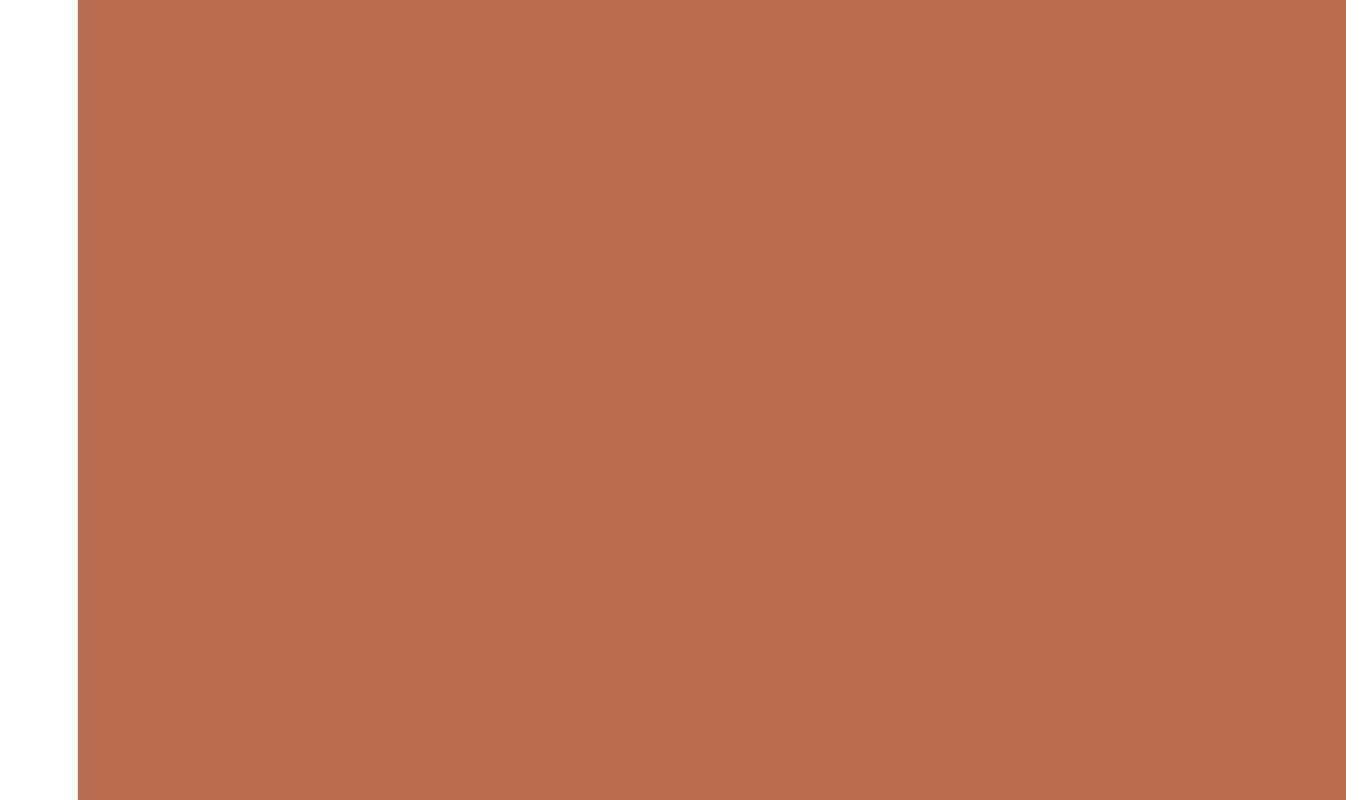
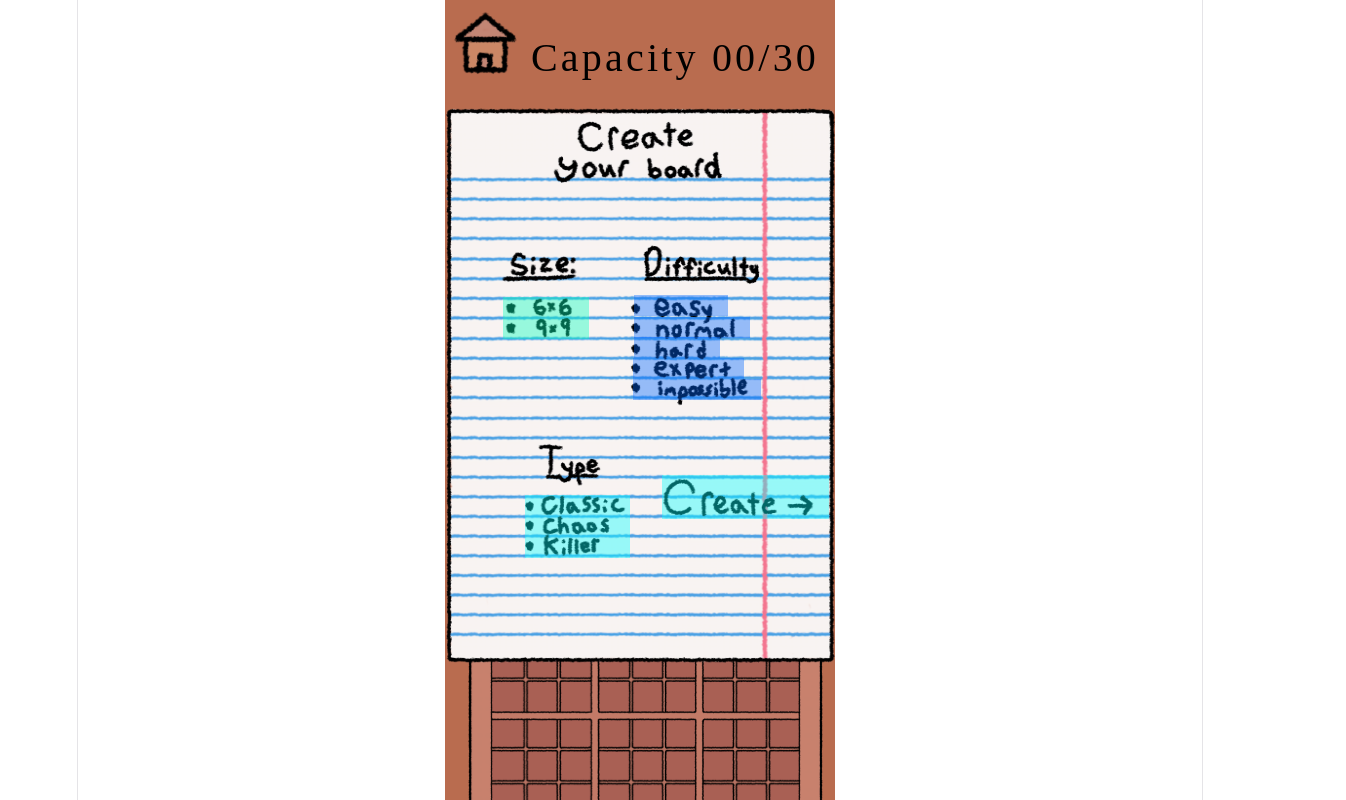
Before and after one commit to AliDAndrea/sugokuSudoku, a React (Vite) app in the folder Sugoku-Sudoku/: page /board-creator in a window 1280 px wide. Shown: the top 800 px of the page, 1346 px wide, since content can reach past the window. Built offline with nearby package versions, Linux system fonts and the light colour scheme.

Commit message:
boardcreatorStyled

```diff
--- a/Sugoku-Sudoku/src/BoardCreatorPage.jsx
+++ b/Sugoku-Sudoku/src/BoardCreatorPage.jsx
@@ -5,53 +5,62 @@ import * as images from './figmages/index.js'
 
 export default function BoardCreatorPage() {
   return (
-    <div className="min-w-screen min-h-screen overflow-hidden">
+    <div style={{backgroundColor: '#fff', width: '100%', maxWidth: '390px', aspectRatio: '390 / 844', position: 'relative', overflow: 'hidden', margin: '0 auto',}}>
+
       <img
         src={images.BgDesk}
-        className="w-[1268px] h-[881px] absolute -left-[409px] -top-1 max-w-none"
+        style={{ width: '1268px', height: '881px', position: 'absolute', left: '-409px', top: '-1px' }}
         alt="BGDeco"
       />
       <img
         src={images.Board6x6}
-        className="w-[366px] h-[362px] absolute left-[18px] top-[482px] max-w-none"
+        style={{ width: '366px', height: '362px', position: 'absolute', left: '18px', top: '482px' }}
         alt="Board6x6"
       />
       <img
         src={images.Board9x9}
-        className="w-[366px] h-[362px] absolute left-[18px] top-[482px] max-w-none"
+        style={{ width: '366px', height: '362px', position: 'absolute', left: '18px', top: '482px' }}
         alt="Board9x9"
       />
       <Link
         to="/"
         aria-label="Return to home page"
-        className="w-[67px] h-[69px] absolute left-[7px] top-2 block z-10"
+        style={{ width: '67px', height: '69px', position: 'absolute', left: '7px', top: '8px', display: 'block', zIndex: 10 }}
       >
         <img
           src={images.Mainmenubutton}
-          className="w-full h-full max-w-none"
+          style={{ width: '100%', height: '100%', maxWidth: 'none' }}
           alt="MainMenuButton"
         />
       </Link>
-      <p className="text-[#000] font-piedra text-[40px] w-[286px] h-[52px] absolute left-24 top-[27px] tracking-[0.08em]">
-        Capacity 08&#x2F;30
+      <p style={{ color: '#000', fontFamily: 'Piedra', fontSize: '40px', width: '100%', height: '52px', position: 'absolute', left: '35px', top: '45px', letterSpacing: '0.08em' }}>
+        Capacity 00/30
       </p>
-      <div className="w-full h-[555px] absolute left-0.5 top-[108px]">
+      <div style={{ width: '100%', height: '555px', position: 'absolute', left: '0.5px', top: '108px' }}>
         <img
           src={images.CreateBoard}
-          className="w-full h-[555px] absolute left-0 top-0 max-w-none"
+          style={{ width: '100%', height: '555px', position: 'absolute', left: '0', top: '0', maxWidth: 'none' }}
           alt="Background"
         />
-        <div className="opacity-40 bg-[#06FFFF] w-[86px] h-[21px] absolute left-[57px] top-[189px]"></div>
-        <div className="opacity-40 bg-[#06FFFF] w-[86px] h-[21px] absolute left-[57px] top-[210px]"></div>
-        <div className="opacity-40 bg-[#06FFFF] w-[94px] h-[21px] absolute left-[188px] top-[187px]"></div>
-        <div className="opacity-40 bg-[#06FFFF] w-[111px] h-[21px] absolute left-[187px] top-[250px]"></div>
-        <div className="opacity-40 bg-[#06FFFF] w-[116px] h-[21px] absolute left-[188px] top-52"></div>
-        <div className="opacity-40 bg-[#06FFFF] w-32 h-[21px] absolute left-[187px] top-[271px]"></div>
-        <div className="opacity-40 bg-[#06FFFF] w-[86px] h-[21px] absolute left-[188px] top-[229px]"></div>
-        <div className="opacity-40 bg-[#06FFFF] w-[105px] h-[21px] absolute left-[79px] top-[387px]"></div>
-        <div className="opacity-40 bg-[#06FFFF] w-[105px] h-[21px] absolute left-[79px] top-[408px]"></div>
-        <div className="opacity-40 bg-[#06FFFF] w-[167px] h-11 absolute left-[216px] top-[367px]"></div>
-        <div className="opacity-40 bg-[#06FFFF] w-[105px] h-[21px] absolute left-[79px] top-[429px]"></div>
+        {/* size selectors*/}
+        <div style={{ opacity: 0.4, backgroundColor: '#06FFbc', width: '86px', height: '21px', position: 'absolute', left: '57px', top: '189px' }}></div>
+        <div style={{ opacity: 0.4, backgroundColor: '#06FFbc', width: '86px', height: '21px', position: 'absolute', left: '57px', top: '210px' }}></div>
+
+        {/* difficulty selectors */}
+        <div style={{ opacity: 0.4, backgroundColor: '#06FF', width: '94px', height: '21px', position: 'absolute', left: '188px', top: '187px' }}></div>
+        <div style={{ opacity: 0.4, backgroundColor: '#06FF', width: '111px', height: '21px', position: 'absolute', left: '187px', top: '250px' }}></div>
+        <div style={{ opacity: 0.4, backgroundColor: '#06FF', width: '116px', height: '21px', position: 'absolute', left: '188px', top: '209px' }}></div>
+        <div style={{ opacity: 0.4, backgroundColor: '#06FF', width: '128px', height: '21px', position: 'absolute', left: '187px', top: '271px' }}></div>
+        <div style={{ opacity: 0.4, backgroundColor: '#06FF', width: '86px', height: '21px', position: 'absolute', left: '188px', top: '229px' }}></div>
+
+        {/* type selectors */}
+        <div style={{ opacity: 0.4, backgroundColor:'#06FFFF', width:'105px', height:'21px', position:'absolute', left:'79px', top:'387px' }}></div>
+        <div style={{ opacity: 0.4, backgroundColor:'#06FFFF', width:'105px', height:'21px', position:'absolute', left:'79px', top:'408px' }}></div>
+        <div style={{ opacity: 0.4, backgroundColor:'#06FFFF', width:'105px', height:'21px', position:'absolute', left:'79px', top:'429px' }}></div>
+
+        {/* create button */}
+        <div style={{ opacity: 0.4, backgroundColor:'#06FFFF', width:'167px', height:'44px', position:'absolute', left:'216px', top:'367px' }}></div>
+
       </div>
     </div>
   );
--- a/Sugoku-Sudoku/src/HomePage.jsx
+++ b/Sugoku-Sudoku/src/HomePage.jsx
@@ -7,10 +7,7 @@ import * as images from './figmages/index.js'
 
 export default function HomePage() {
   return (
-    <div
-      style={{backgroundColor: '#fff', width: '100%', maxWidth: '390px', aspectRatio: '390 / 844', position: 'relative', overflow: 'hidden', margin: '0 auto',
-      }}
-    >
+    <div style={{backgroundColor: '#fff', width: '100%', maxWidth: '390px', aspectRatio: '390 / 844', position: 'relative', overflow: 'hidden', margin: '0 auto',}}>
       <img
         src={images.BgHome}
         alt="Home background"
```
